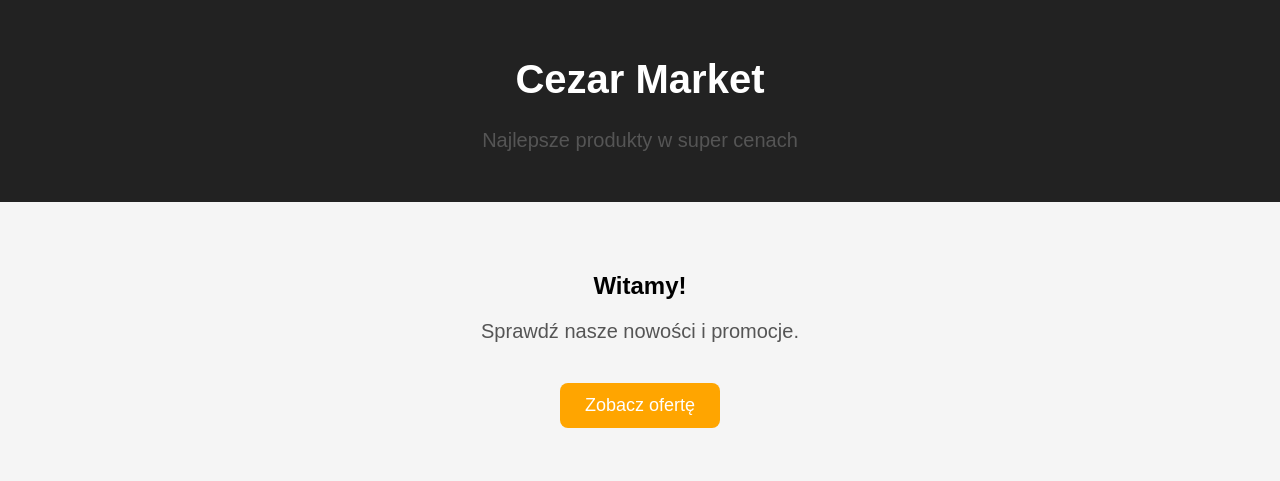
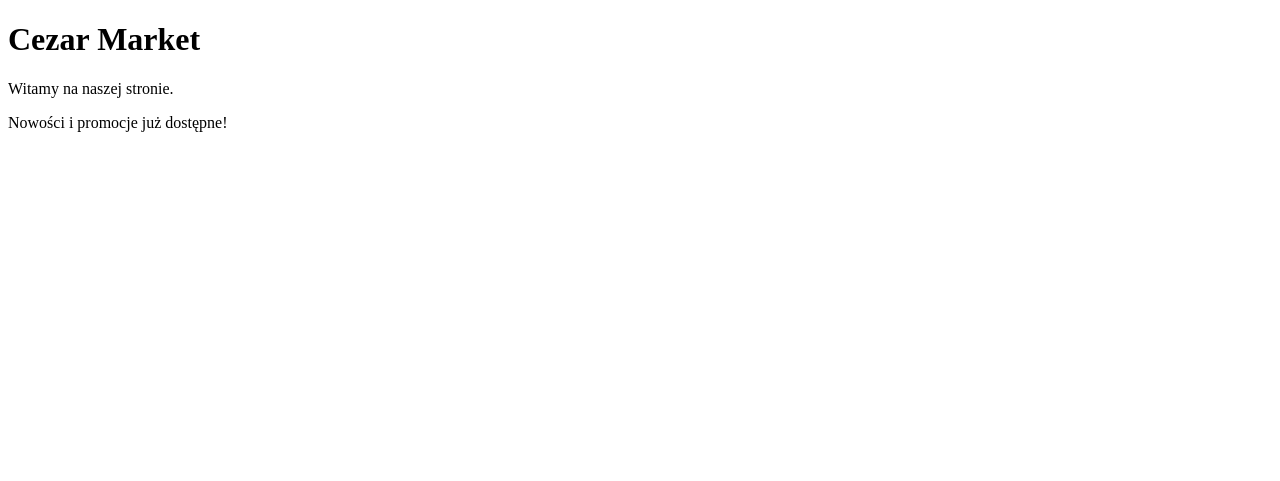
Before and after one commit to MagdalenaEm/CezarMarket, a plain HTML site: page index.html in a window 1280 px wide. Drawn offline with Linux system fonts and the light colour scheme.

Commit message:
Update index.html

```diff
--- a/index.html
+++ b/index.html
@@ -1,67 +1,16 @@
 <!DOCTYPE html>
-<html lang="pl">
+<html>
 <head>
-  <meta charset="UTF-8">
-  <meta name="viewport" content="width=device-width, initial-scale=1.0">
   <title>Cezar Market</title>
-
-  <style>
-    body {
-      margin: 0;
-      font-family: Arial, sans-serif;
-      background-color: #f5f5f5;
-      text-align: center;
-    }
-
-    header {
-      background-color: #222;
-      color: white;
-      padding: 30px;
-    }
-
-    main {
-      padding: 50px 20px;
-    }
-
-    h1 {
-      font-size: 40px;
-    }
-
-    p {
-      font-size: 20px;
-      color: #555;
-    }
-
-    .button {
-      display: inline-block;
-      margin-top: 20px;
-      padding: 12px 25px;
-      background-color: orange;
-      color: white;
-      text-decoration: none;
-      border-radius: 8px;
-      font-size: 18px;
-    }
-
-    .button:hover {
-      background-color: darkorange;
-    }
-  </style>
 </head>
 
 <body>
 
-  <header>
-    <h1>Cezar Market</h1>
-    <p>Najlepsze produkty w super cenach</p>
-  </header>
+  <h1>Cezar Market</h1>
 
-  <main>
-    <h2>Witamy!</h2>
-    <p>Sprawdź nasze nowości i promocje.</p>
+  <p>Witamy na naszej stronie.</p>
 
-    <a href="#" class="button">Zobacz ofertę</a>
-  </main>
+  <p>Nowości i promocje już dostępne!</p>
 
 </body>
 </html>
```
